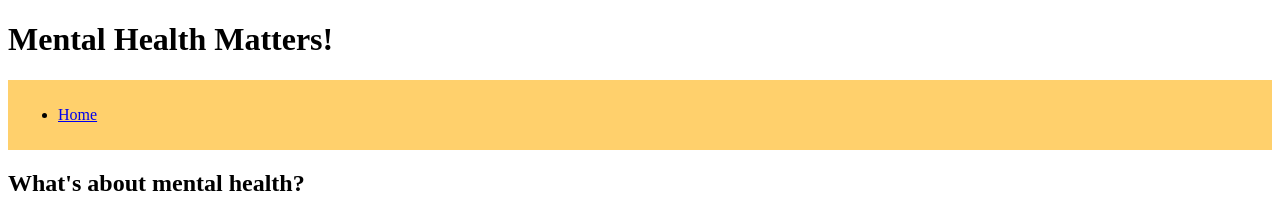
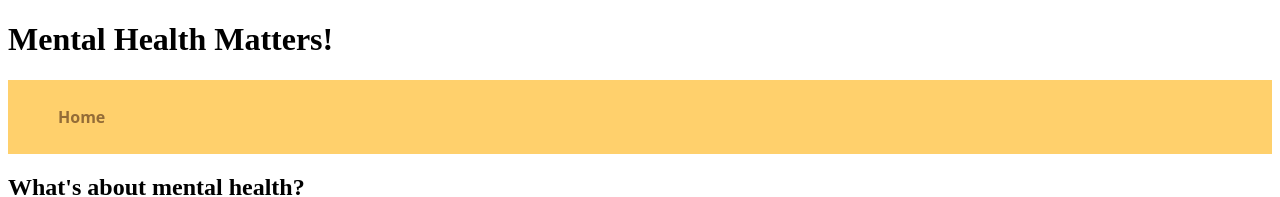
Before and after one commit to shalomi07/website-2---athena-award, a plain HTML site: page index.html in a window 1280 px wide. Shown: the top 197 px of the page. Drawn offline with Linux system fonts and the light colour scheme.

Commit message:
more css

```diff
--- a/index.css
+++ b/index.css
@@ -10,3 +10,13 @@ nav {
     background-color: #ffd06c;
     padding: 10px;
 }
+ul {
+    list-style-type: none;
+}
+li a{
+    text-decoration: none;
+    font-weight: bold;
+    color:#946c37;
+    font-family: system-ui, -apple-system, BlinkMacSystemFont, 'Segoe UI', Roboto, Oxygen, Ubuntu, Cantarell, 'Open Sans', 'Helvetica Neue', sans-serif;
+
+}
```
